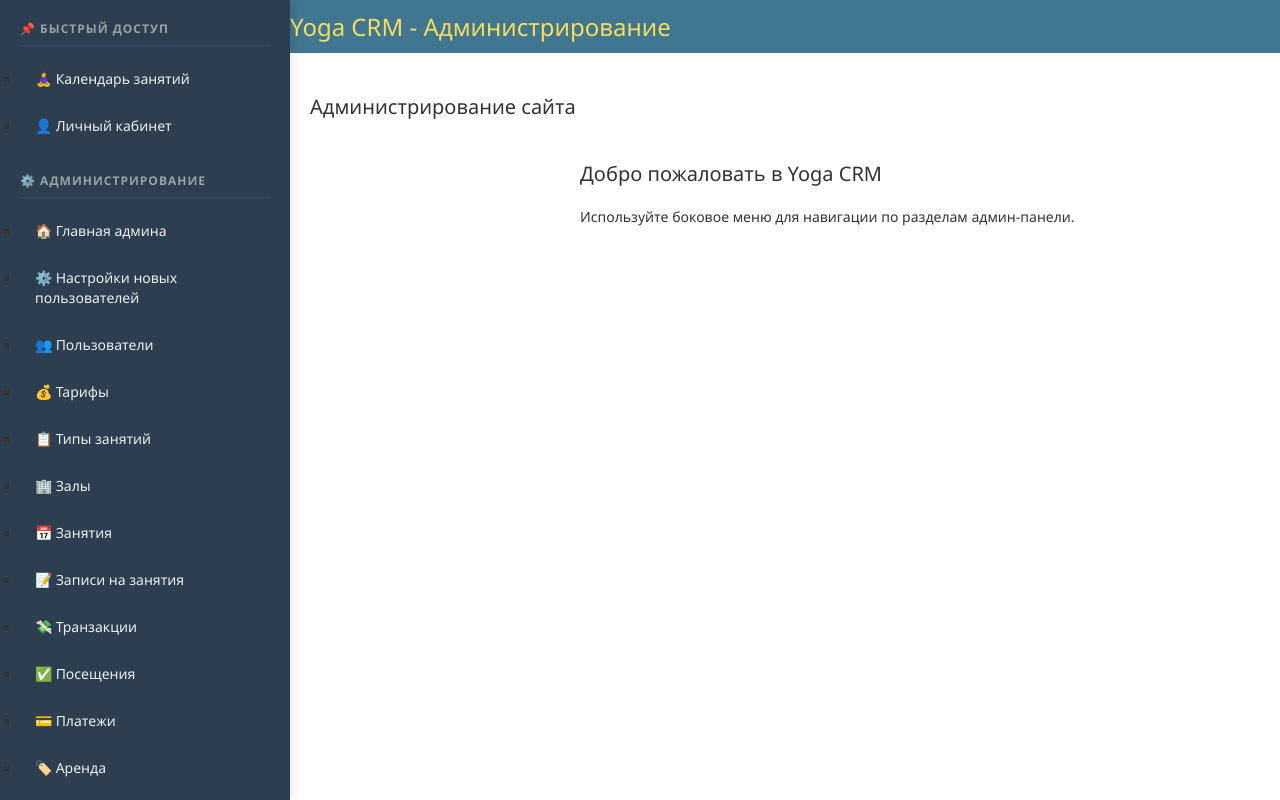
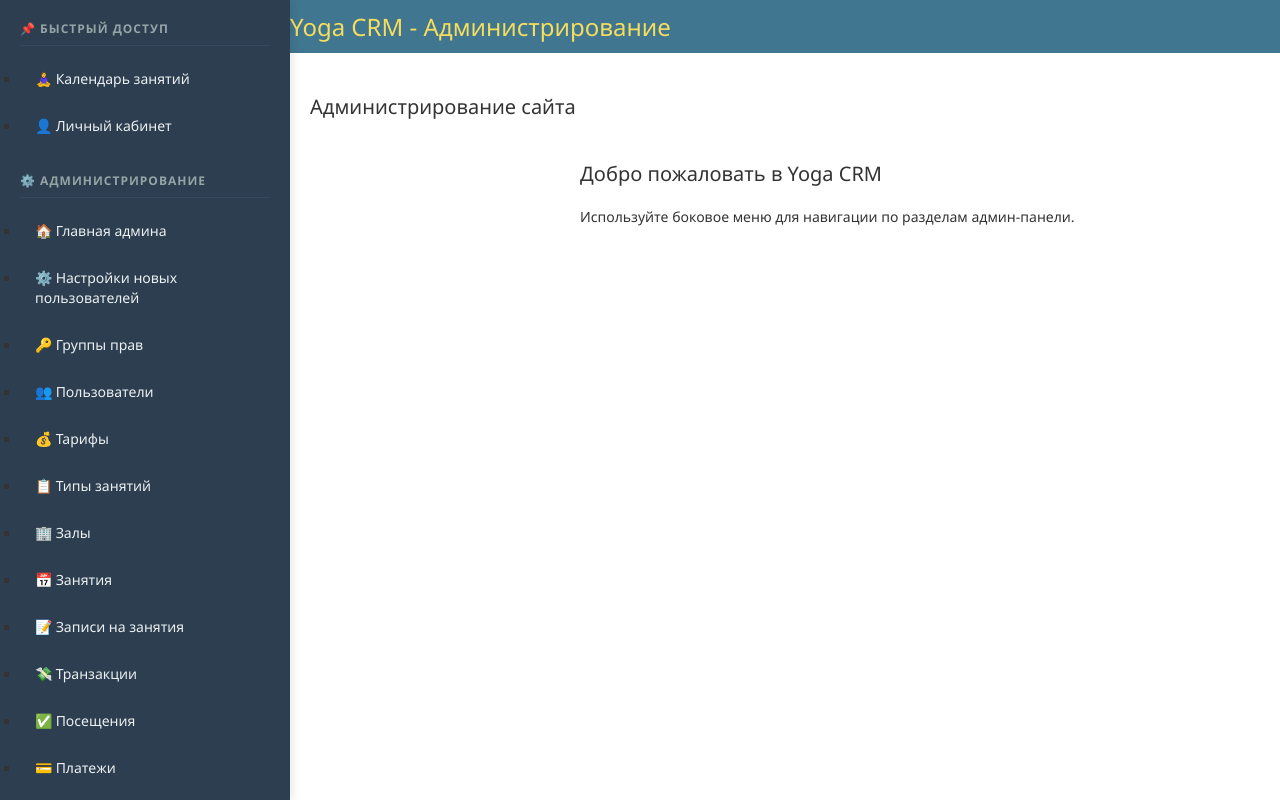
Before and after one commit to Scorpeex/yoga_crm, a Django app: page /admin/ in a window 1280 px wide. Run offline with Django 5.2, Linux system fonts and the light colour scheme; a user stored in the database is signed in.

Commit message:
update branch

```diff
--- a/core/templates/core/includes/sidebar.html
+++ b/core/templates/core/includes/sidebar.html
@@ -15,6 +15,7 @@
         <ul>
             <li><a href="/admin/">🏠 Главная админа</a></li>
             <li><a href="/admin/core/userdefaultsettings/">⚙️ Настройки новых пользователей</a></li>
+            <li><a href="/admin/auth/group/">🔑 Группы прав</a></li>
             <li><a href="/admin/core/user/">👥 Пользователи</a></li>
             <li><a href="/admin/core/tariff/">💰 Тарифы</a></li>
             <li><a href="/admin/core/classtype/">📋 Типы занятий</a></li>
```
Also changed, not shown: 1 other file.
